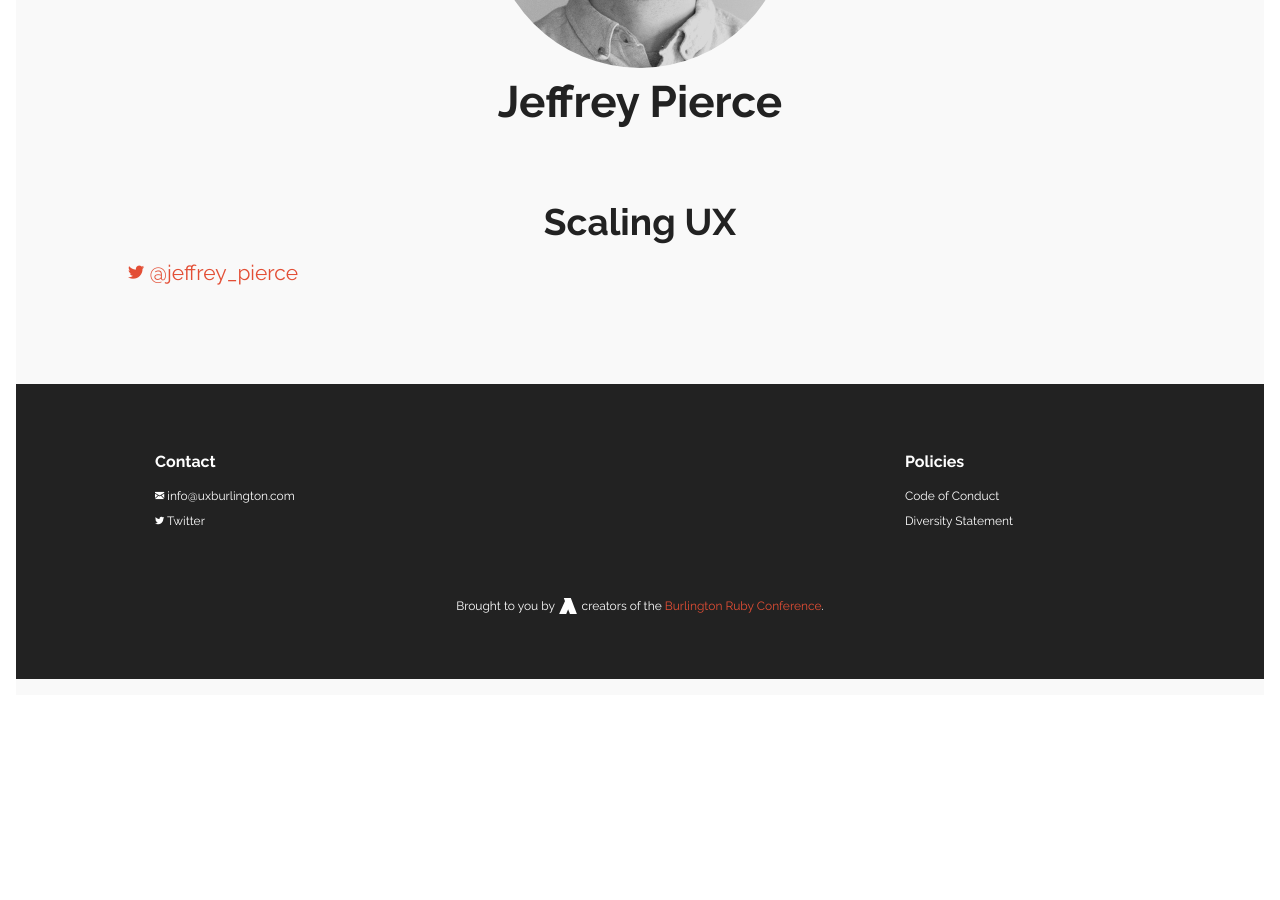
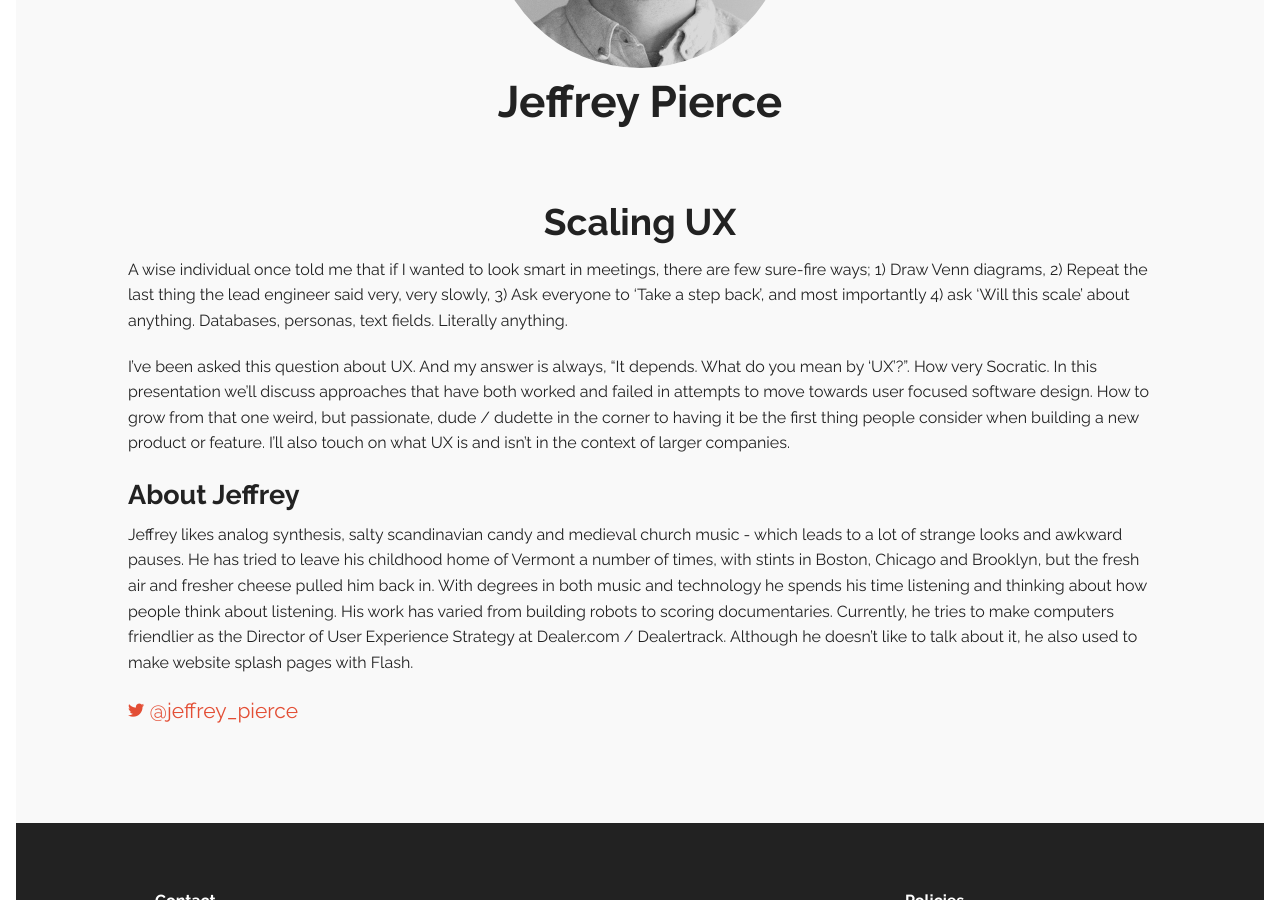
Before and after one commit to AgilionApps/ux-burlington-2017, a Jekyll site: the page built from _posts/speakers/2015-04-01-jeffrey-pierce.md, in a window 1280 px wide and 900 px high, scrolled down 396 px. Built offline with Jekyll 4.4.1, drawn with Linux system fonts in a browser that asks for light colours; some web fonts are replaced; comment, search, counter and statistics services are not loaded; before the commit the page ends 1091 px from its top, so only the background shows below that.

Commit message:
Adding Jeffrey's Bio and Abstract

```diff
--- a/_posts/speakers/2015-04-01-jeffrey-pierce.md
+++ b/_posts/speakers/2015-04-01-jeffrey-pierce.md
@@ -7,3 +7,11 @@ twitter: jeffrey_pierce
 category: speaker
 order: 4
 ---
+
+A wise individual once told me that if I wanted to look smart in meetings, there are few sure-fire ways; 1) Draw Venn diagrams, 2) Repeat the last thing the lead engineer said very, very slowly, 3) Ask everyone to 'Take a step back', and most importantly 4) ask 'Will this scale' about anything. Databases, personas, text fields. Literally anything.
+
+I've been asked this question about UX. And my answer is always, "It depends. What do you mean by 'UX'?". How very Socratic. In this presentation we'll discuss approaches that have both worked and failed in attempts to move towards user focused software design. How to grow from that one weird, but passionate, dude / dudette in the corner to having it be the first thing people consider when building a new product or feature. I'll also touch on what UX is and isn't in the context of larger companies.
+
+### About Jeffrey
+
+Jeffrey likes analog synthesis, salty scandinavian candy and medieval church music - which leads to a lot of strange looks and awkward pauses. He has tried to leave his childhood home of Vermont a number of times, with stints in Boston, Chicago and Brooklyn, but the fresh air and fresher cheese pulled him back in. With degrees in both music and technology he spends his time listening and thinking about how people think about listening. His work has varied from building robots to scoring documentaries. Currently, he tries to make computers friendlier as the Director of User Experience Strategy at Dealer.com / Dealertrack. Although he doesn't like to talk about it, he also used to make website splash pages with Flash.
```
